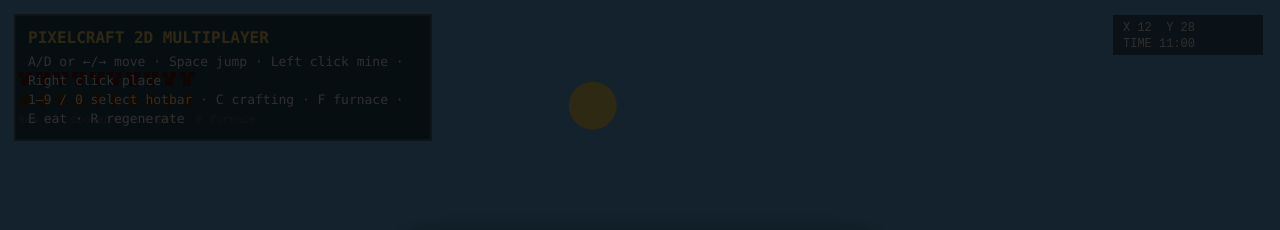
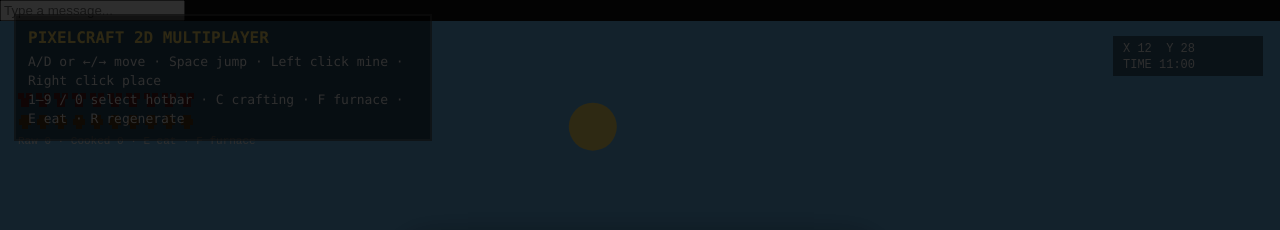
Before and after one commit to arawindow/pixelcraft-multiplayer, a website: page index.html in a window 1280 px wide. Shown: the top 230 px of the page. Drawn offline with nearby package versions, Linux system fonts and the light colour scheme; no server answers.

Commit message:
Update index.html with chat

```diff
--- a/index.html
+++ b/index.html
@@ -30,6 +30,16 @@
 </style>
 </head>
 <body>
+<div id="chatBox">
+    <div id="chatMessages"></div>
+
+    <input
+        id="chatInput"
+        type="text"
+        maxlength="150"
+        placeholder="Type a message..."
+    />
+</div>
 <div id="mpMenu">
   <div id="mpCard">
     <h1>PIXELCRAFT MULTIPLAYER</h1>
```
